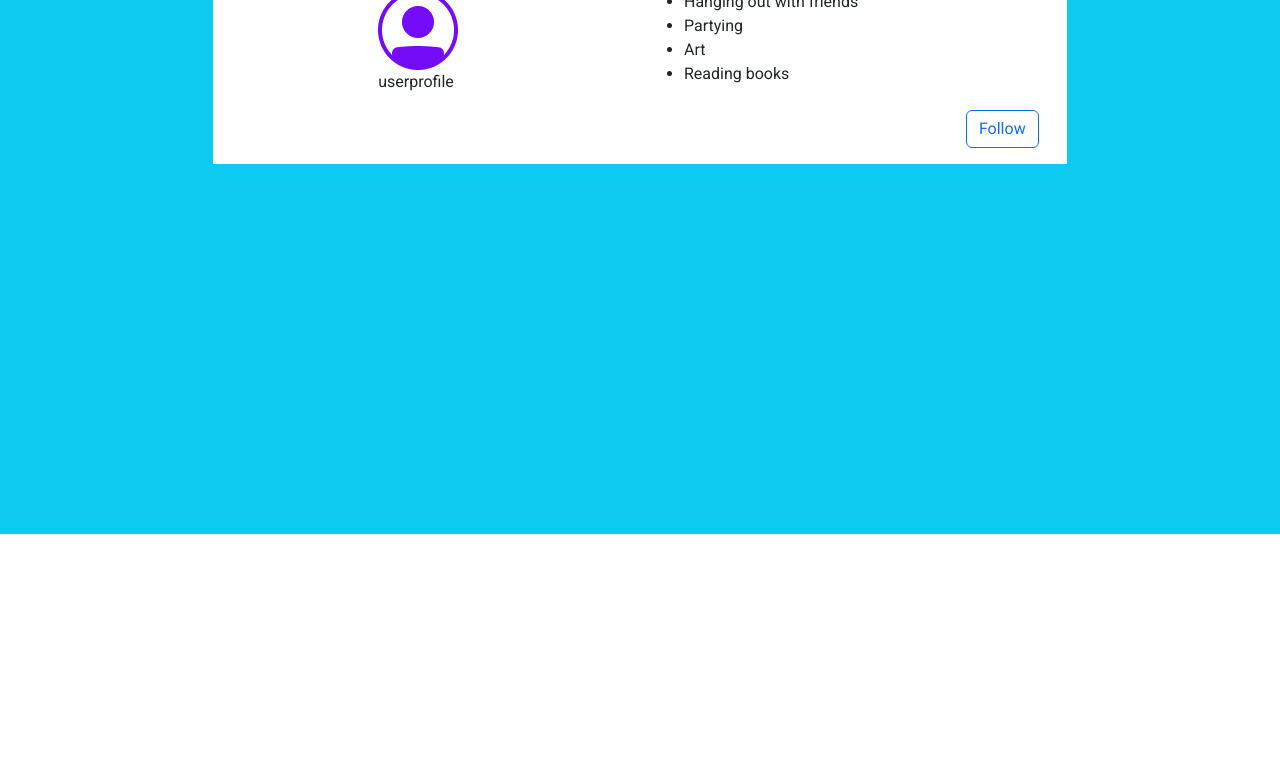
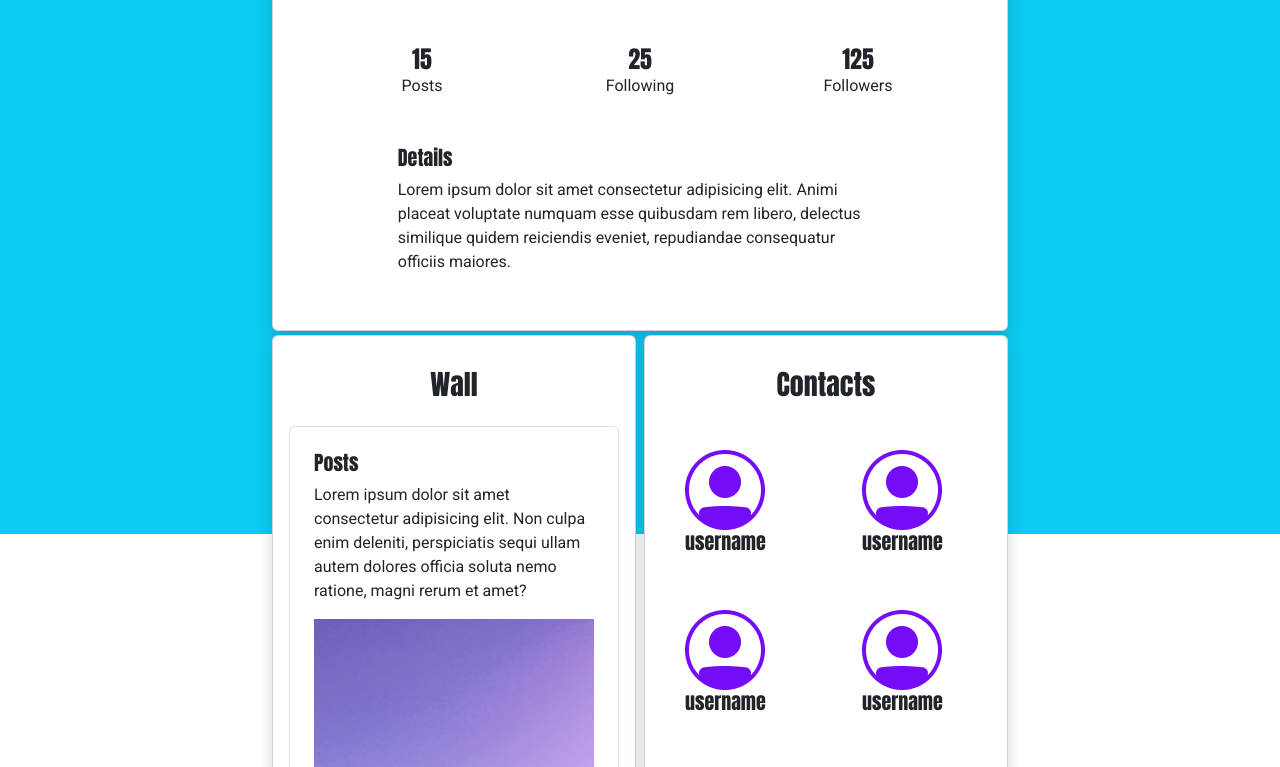
Before and after one commit to ddyrnes/bootstrap-sass-testing, a website: page profile.html in a window 1280 px wide. Shown: the part 266-1033 px from the top of the page. Before the commit the page ends 800 px from the top, so only its background shows below. Drawn offline with nearby package versions, Linux system fonts and the light colour scheme.

Commit message:
Fixed profile page spacing

```diff
--- a/profile.html
+++ b/profile.html
@@ -48,30 +48,103 @@
       </div>
     </nav>
     <main class="container-xxl bg-info">
-        <div class="row top-30 position-relative">
-      <div class="container bg-white col-md-10 col-xl-8">
-        <div class="row p-3 justify-content-center">
-          <div class="col-4">
-            <img src="/images/profile-img.png" alt="profile picture" />
-            <p>userprofile</p>
-          </div>
-          <div class="col-4">
-            <ul>
-              <li>Hanging out with friends</li>
-              <li>Partying</li>
-              <li>Art</li>
-              <li>Reading books</li>
-            </ul>
-          </div>
-          <div class="col-12">
-            <button class="btn btn-outline-primary float-end">Follow</button>
+      <div class="container top-10 position-relative">
+        <div class="row justify-content-center">
+          <div class="col-lg-8">
+            <div class="card shadow bg-white p-4">
+              <div class="card-body">
+                <class class="d-flex justify-content-center">
+                  <img src="/images/profile-img.png" alt="profile picture" width="80px" />
+                </class>
+                <div class="text-center my-6">
+                  <!-- Title -->
+                  <h2 href="#" class="d-block mb-0">User Name</h2>
+                  <!-- Subtitle -->
+                  <span class="d-block text-sm text-muted">user.name@gmail.com</span>
+                </div>
+                <!-- Stats -->
+                <div class="d-flex mt-5">
+                  <div class="col-4 text-center">
+                    <h4 class="m-0">15</h4>
+                    <span class="d-block">Posts</span>
+                  </div>
+                  <div class="col-4 text-center">
+                    <h4 class="m-0">25</h4>
+                    <span class="d-block">Following</span>
+                  </div>
+                  <div class="col-4 text-center">
+                    <h4 class="m-0">125</h4>
+                    <span class="d-block">Followers</span>
+                  </div>
+                </div>
+                <div class="row justify-content-center mt-5">
+                  <div class="col-9">
+                    <h5>Details</h5>
+                    <p>
+                      Lorem ipsum dolor sit amet consectetur adipisicing elit. Animi placeat voluptate numquam esse
+                      quibusdam rem libero, delectus similique quidem reiciendis eveniet, repudiandae consequatur
+                      officiis maiores.
+                    </p>
+                  </div>
+                </div>
+              </div>
+            </div>
           </div>
         </div>
+        <div class="row justify-content-center">
+          <div class="col-lg-8 mt-1">
+            <div class="row m-0 gap-2">
+              <div class="card shadow col-md col-xs-12 p-3">
+                <h3 class="text-center p-3">Wall</h3>
+                <div class="border rounded p-4">
+                  <h5>Posts</h5>
+                  <p>
+                    Lorem ipsum dolor sit amet consectetur adipisicing elit. Non culpa enim deleniti, perspiciatis sequi
+                    ullam autem dolores officia soluta nemo ratione, magni rerum et amet?
+                  </p>
+                  <img src="/images/body_background.jpg" alt="Example Img" class="img-fluid" />
+                </div>
+              </div>
 
-
+              <div class="card shadow col-md col-xs-12 p-3">
+                <div class="row">
+                  <h3 class="text-center p-3">Contacts</h3>
+                  <div class="col-6">
+                    <div class="p-4">
+                      <img src="/images/profile-img.png" alt="Example Img" class="img-fluid" width="80px" />
+                      <h5>username</h5>
+                    </div>
+                  </div>
+                  <div class="col-6">
+                    <div class="p-4">
+                      <img src="/images/profile-img.png" alt="Example Img" class="img-fluid" />
+                      <h5>username</h5>
+                    </div>
+                  </div>
+                  <div class="col-6">
+                    <div class="p-4">
+                      <img src="/images/profile-img.png" alt="Example Img" class="img-fluid" />
+                      <h5>username</h5>
+                    </div>
+                  </div>
+                  <div class="col-6">
+                    <div class="p-4">
+                      <img src="/images/profile-img.png" alt="Example Img" class="img-fluid" />
+                      <h5>username</h5>
+                    </div>
+                  </div>
+                  <div class="col-6">
+                    <div class="p-4">
+                      <img src="/images/profile-img.png" alt="Example Img" class="img-fluid" />
+                      <h5>username</h5>
+                    </div>
+                  </div>
+                </div>
+              </div>
+            </div>
+          </div>
         </div>
       </div>
-    </div>
     </main>
   </body>
 </html>
--- a/styles/scss/_variables.scss
+++ b/styles/scss/_variables.scss
@@ -1,5 +1,7 @@
 $position-values: (
   0: 0,
+  10: 10%,
+  20: 20%,
   30: 30%,
   50: 50%,
   100: 100%,
--- a/styles/scss/styles.scss
+++ b/styles/scss/styles.scss
@@ -13,6 +13,9 @@ h4,
 h5,
 h6 {
   font-family: "Anton", sans-serif;
+}
+nav {
+  z-index: 1;
 }
 body {
   height: 100vh;
```
Also changed, not shown: styles/css/styles.css, 1 other file.
